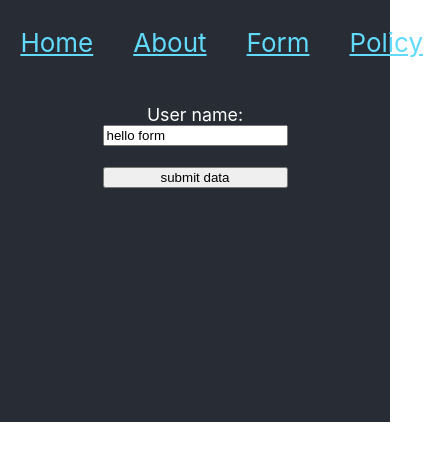
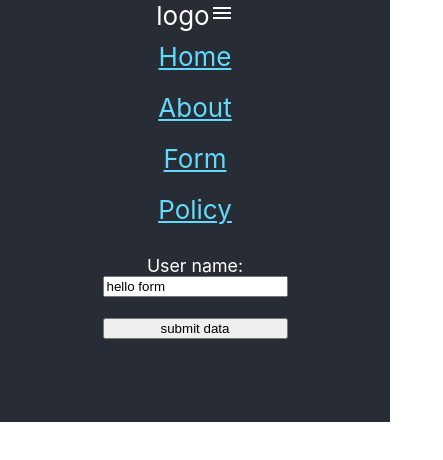
Before and after one commit to Kratak/test-react-app, a React (Create React App) app: page / in a window 390 px wide. Shown: the top 460 px of the page, 443 px wide, since content can reach past the window. Built offline with nearby package versions, Linux system fonts and the light colour scheme.

Commit message:
feat(navitaion): add mobile styles, and nav buttons

```diff
--- a/src/App.css
+++ b/src/App.css
@@ -8,6 +8,13 @@
     min-height: 50vh;
     align-items: center;
 }
+
+@media (max-width: 996px) {
+    .App {
+        flex-direction: column;
+    }
+}
+
 
 .App-logo {
     height: 40vmin;
--- a/src/navigation/Navigation.tsx
+++ b/src/navigation/Navigation.tsx
@@ -1,21 +1,28 @@
 import {Link} from "react-router-dom";
-import React from "react";
+import React, {useState} from "react";
+import MenuIcon from '@mui/icons-material/Menu';
 import {routesPaths} from "../routes";
 
 import './styles.css';
 
 export const Navigation = () => {
+    const [navigationVisible, setNavigationVisible] = useState<boolean>(true)
+    const handleShowMobileNav = () => {
+        setNavigationVisible(!navigationVisible)
+    }
+
     return (
         <div className='Navigation'>
             <div>
                 logo
+                <MenuIcon onClick={handleShowMobileNav} className='Navigation-mobile'/>
             </div>
-            <div>
+            {navigationVisible && <div className='Navigation-links'>
                 <Link className='App-link' to={'/'}>Home</Link>
                 <Link className='App-link' to={`/${routesPaths.about}`}>About</Link>
                 <Link className='App-link' to={'/form'}>Form</Link>
                 <Link className='App-link' to={'/policy'}>Policy</Link>
-            </div>
+            </div>}
         </div>
     )
 }
--- a/src/navigation/styles.css
+++ b/src/navigation/styles.css
@@ -1,5 +1,5 @@
 
-.Navigation{
+.Navigation {
     min-height: 10vh;
     display: flex;
     flex-direction: row;
@@ -9,3 +9,26 @@
     color: white;
     margin-bottom: 20px;
 }
+
+
+.Navigation-links {
+    display: flex;
+    flex-direction: row;
+}
+
+.Navigation-mobile {
+   display: none;
+}
+
+@media (max-width: 996px) {
+    .Navigation {
+        flex-direction: column;
+    }
+
+    .Navigation-links {
+        flex-direction: column;
+    }
+    .Navigation-mobile{
+        display: inline;
+    }
+}
```
